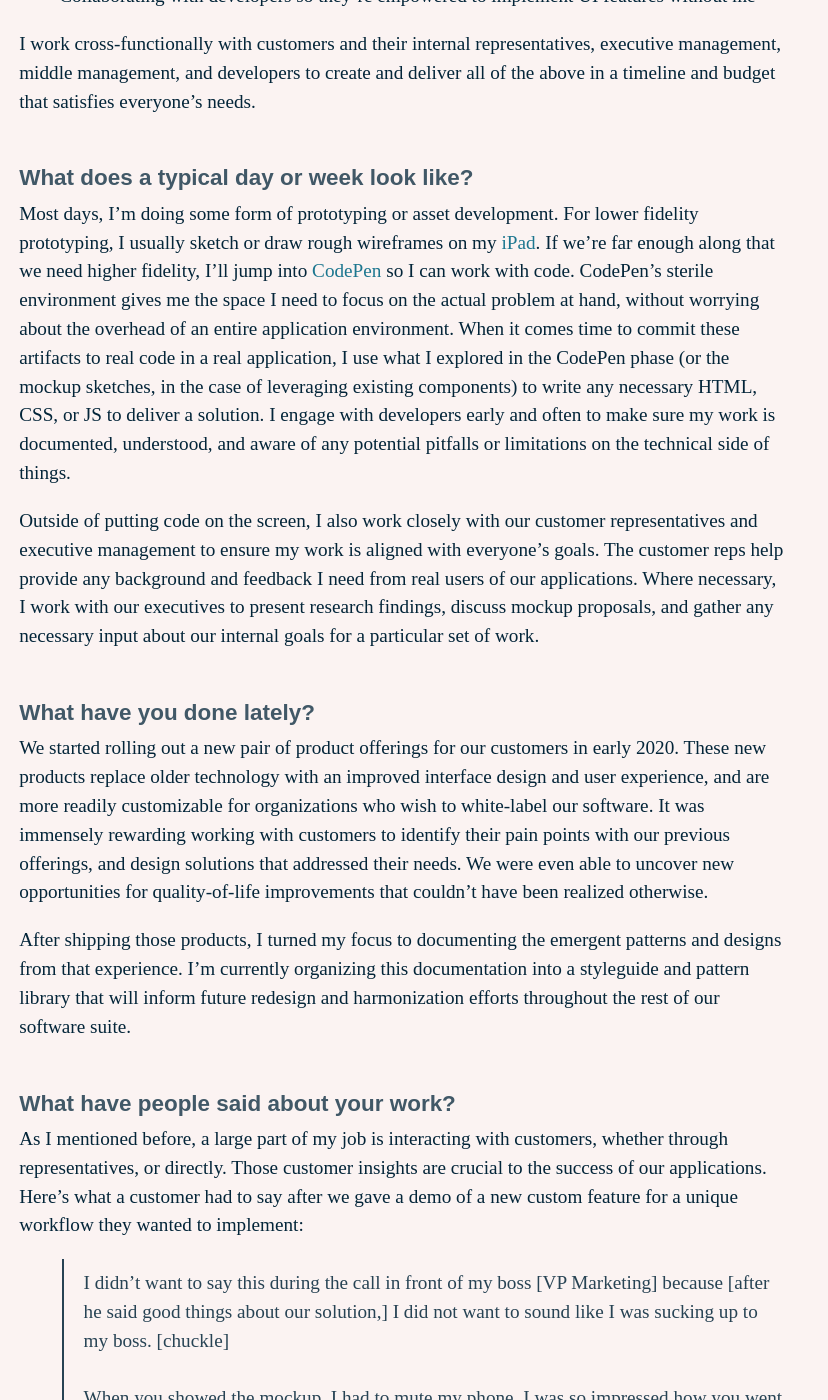
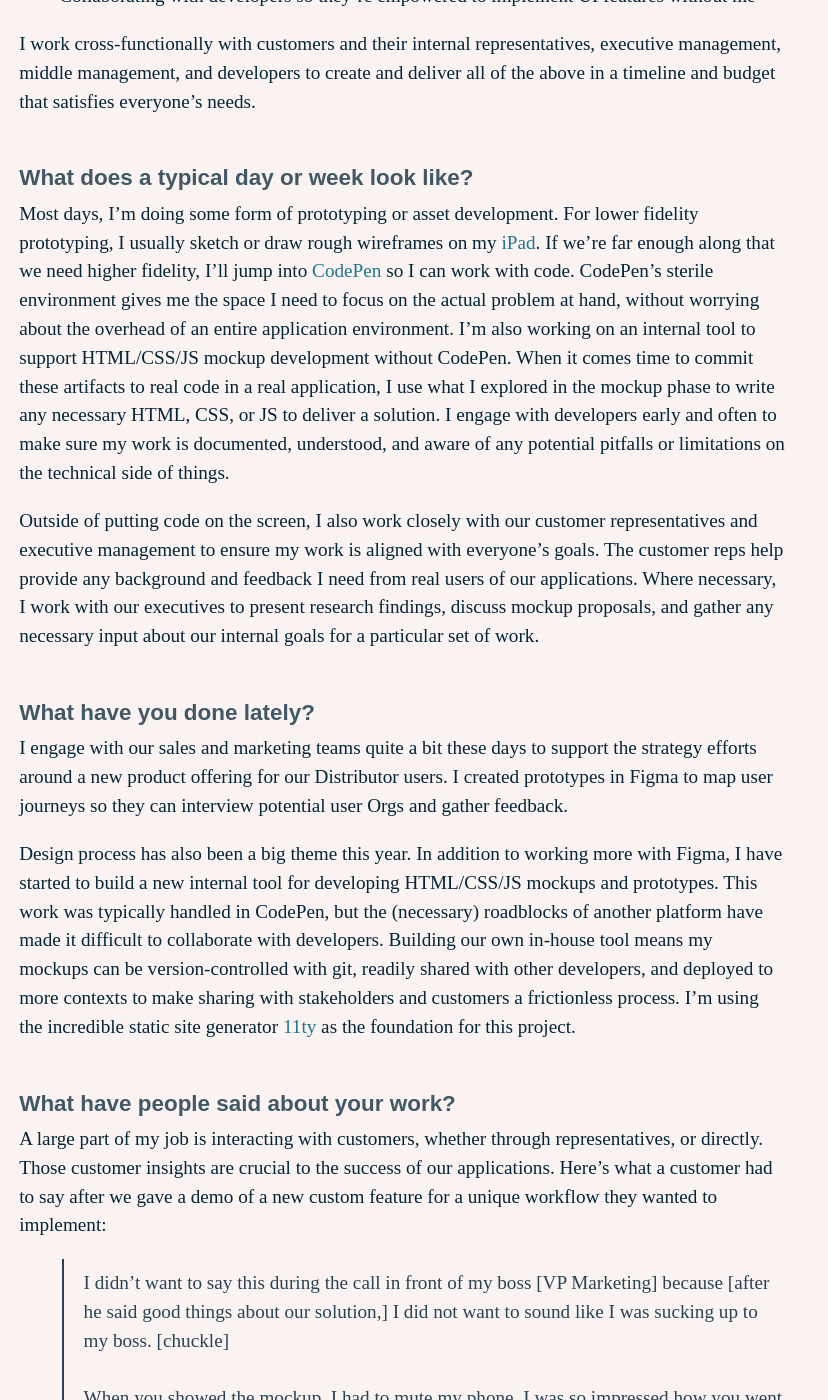
Before and after one commit to orangedaisy/bshowco, a Jekyll site: the page built from what-i-do.md, in a window 1280 px wide and 1400 px high, scrolled down 804 px. Shown: the whole window, without its empty margins (0-828 px from the left). Built offline with Jekyll 4.4.1, drawn with Linux system fonts in a browser that asks for light colours; some web fonts are replaced; some of the changed text lies outside the part shown.

Commit message:
Update "What I Do" page
- Update section about what I'm currently working on
- Misc content edits

```diff
--- a/what-i-do.md
+++ b/what-i-do.md
@@ -5,7 +5,7 @@ permalink: /what-i-do/
 navbar: false
 ---
 
-I'm currently employed as a *User Experience Engineer.*
+I'm a full-time *User Experience Engineer* for [FPX](https://www.fpx.com/).
 
 ### What is a User Experience Engineer?
 
@@ -31,19 +31,19 @@ all of the above in a timeline and budget that satisfies everyone's needs.
 
 ### What does a typical day or week look like?
 
-Most days, I'm doing some form of prototyping or asset development. For
-lower fidelity prototyping, I usually sketch or draw rough wireframes on my
+Most days, I'm doing some form of prototyping or asset development. For lower
+fidelity prototyping, I usually sketch or draw rough wireframes on my
 [iPad](/uses/#129-ipad-pro-2018-with-apple-pencil-2). If we're far enough along
 that we need higher fidelity, I'll jump into
 [CodePen](https://codepen.io/bobbyshowalter/) so I can work with code. CodePen's
 sterile environment gives me the space I need to focus on the actual problem at
 hand, without worrying about the overhead of an entire application environment.
-When it comes time to commit these artifacts to real code in a real application,
-I use what I explored in the CodePen phase (or the mockup sketches, in the case
-of leveraging existing components) to write any necessary HTML, CSS, or JS to
-deliver a solution. I engage with developers early and often to make sure my
-work is documented, understood, and aware of any potential pitfalls or
-limitations on the technical side of things.
+I'm also working on an internal tool to support HTML/CSS/JS mockup development
+without CodePen. When it comes time to commit these artifacts to real code in a
+real application, I use what I explored in the mockup phase to write any
+necessary HTML, CSS, or JS to deliver a solution. I engage with developers early
+and often to make sure my work is documented, understood, and aware of any
+potential pitfalls or limitations on the technical side of things.
 
 Outside of putting code on the screen, I also work closely with our customer
 representatives and executive management to ensure my work is aligned with
@@ -54,27 +54,27 @@ any necessary input about our internal goals for a particular set of work.
 
 ### What have you done lately?
 
-We started rolling out a new pair of product offerings for our customers in
-early 2020. These new products replace older technology with an improved
-interface design and user experience, and are more readily customizable for
-organizations who wish to white-label our software. It was immensely rewarding
-working with customers to identify their pain points with our previous
-offerings, and design solutions that addressed their needs. We were even able to
-uncover new opportunities for quality-of-life improvements that couldn't have
-been realized otherwise.
+I engage with our sales and marketing teams quite a bit these days to support
+the strategy efforts around a new product offering for our Distributor users. I
+created prototypes in Figma to map user journeys so they can interview potential
+user Orgs and gather feedback.
 
-After shipping those products, I turned my focus to documenting the emergent
-patterns and designs from that experience. I'm currently organizing this
-documentation into a styleguide and pattern library that will inform future
-redesign and harmonization efforts throughout the rest of our software suite.
+Design process has also been a big theme this year. In addition to working more
+with Figma, I have started to build a new internal tool for developing
+HTML/CSS/JS mockups and prototypes. This work was typically handled in CodePen,
+but the (necessary) roadblocks of another platform have made it difficult to
+collaborate with developers. Building our own in-house tool means my mockups can
+be version-controlled with git, readily shared with other developers, and
+deployed to more contexts to make sharing with stakeholders and customers a
+frictionless process. I'm using the incredible static site generator
+[11ty](https://www.11ty.dev/) as the foundation for this project.
 
 ### What have people said about your work?
 
-As I mentioned before, a large part of my job is interacting with customers,
-whether through representatives, or directly. Those customer insights are
-crucial to the success of our applications. Here's what a customer had to say
-after we gave a demo of a new custom feature for a unique workflow they wanted
-to implement:
+A large part of my job is interacting with customers, whether through
+representatives, or directly. Those customer insights are crucial to the success
+of our applications. Here's what a customer had to say after we gave a demo of a
+new custom feature for a unique workflow they wanted to implement:
 
 > I didn’t want to say this during the call in front of my boss [VP
 Marketing] because [after he said good things about our solution,] I did not
@@ -101,8 +101,7 @@ wanted to say thank you for structuring it that way. This is very helpful.
 ### Where can I view examples of your work at FPX?
 
 Our primary business at FPX is enterprise B2B software, so I'm unable to share
-details about the exact deliverables I produce (you wouldn't want me sharing
-your or your customers' proprietary IP, would you?).
+details about the exact deliverables I produce.
 
 I do have a few blog posts that cover some interesting challenges I've faced:
 
```
